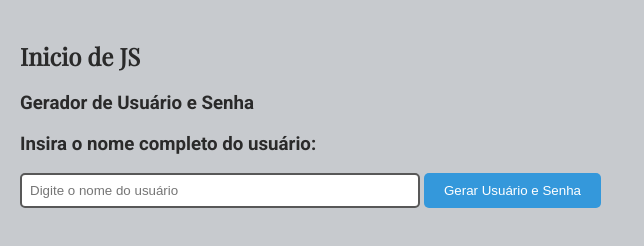
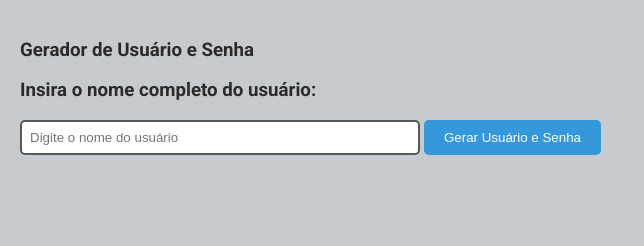
Before and after one commit to Augusto-Castejon/Gerador-de-usuario-e-senha, a plain HTML site: page index.html in a window 1280 px wide. Shown: the whole page, without its empty margins (0-644 px from the left). Drawn offline with nearby package versions, Linux system fonts and the light colour scheme.

Commit message:
Tirado Inicio de JS

```diff
--- a/index.html
+++ b/index.html
@@ -9,7 +9,6 @@
     <title>Gerador de Usuário e Senha</title>
 </head>
 <body>
-    <h2> Inicio de JS</h2>
     <h3 class="titulo-principal">Gerador de Usuário e Senha</h3>
     <h3>Insira o nome completo do usuário:</h3>
     <input type="text" id="nome-completo" placeholder="Digite o nome do usuário">
```
